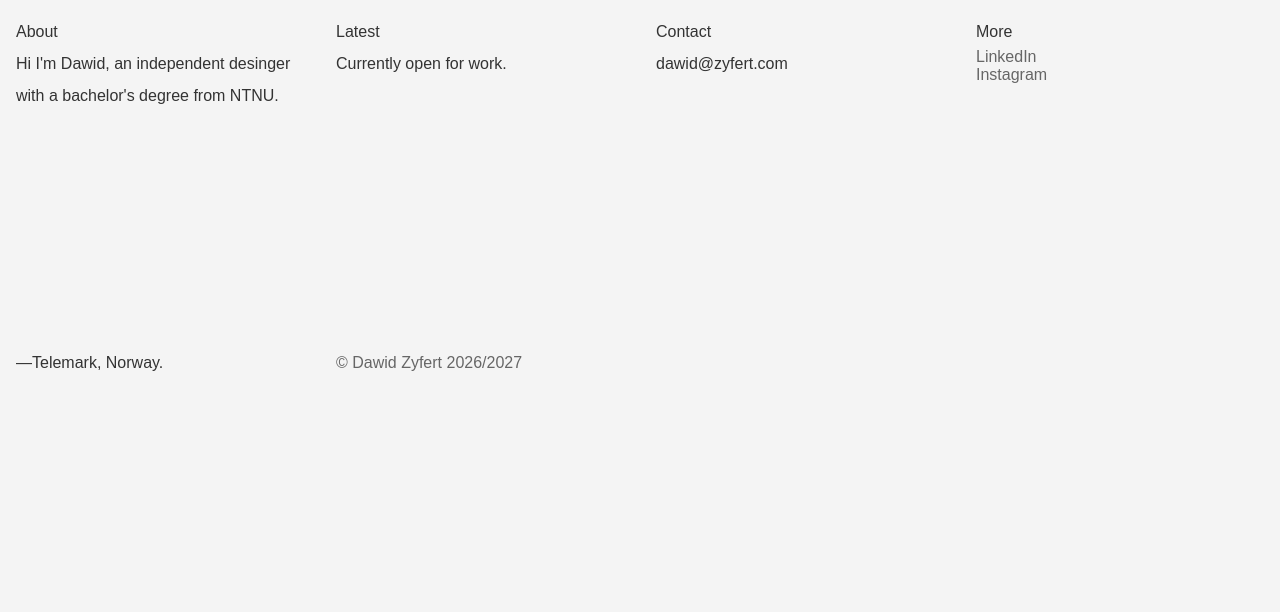
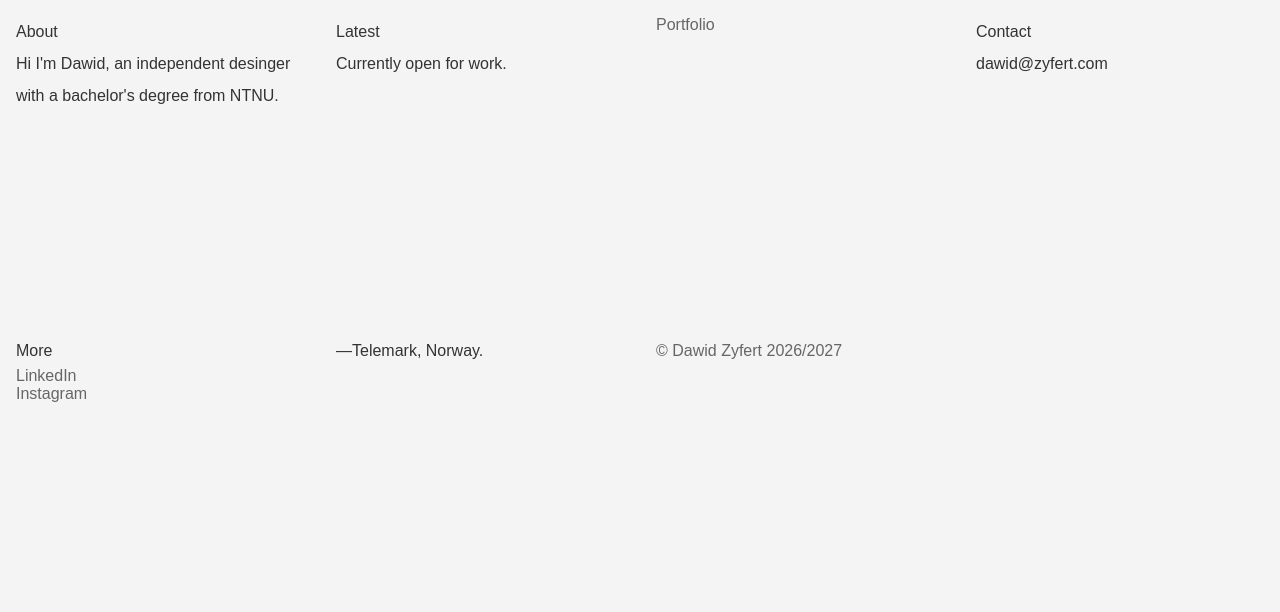
Before and after one commit to zyfertdz/Portfolio, a plain HTML site: page index.html in a window 1280 px wide. Drawn offline with Linux system fonts and the light colour scheme; a web font is replaced by a local one.

Commit message:
Add files via upload

```diff
--- a/index.html
+++ b/index.html
@@ -20,6 +20,12 @@
         <div class="grid-item">
             <p>Latest</p>
             <p>Currently open for work.</p>
+        </div>
+
+        <div class="grid-item">
+            <div class="portfolio">
+                <a href="/portfolio.pdf" target="_blank">Portfolio</a>
+            </div>
         </div>
 
         <div class="grid-item">
--- a/styles.css
+++ b/styles.css
@@ -38,6 +38,12 @@ p {
     text-decoration: none;
 }
 
+.portfolio a {
+    display: block;
+    color: #666;
+    text-decoration: none;
+}
+
 .footer {
     color: #666;
 }
```
